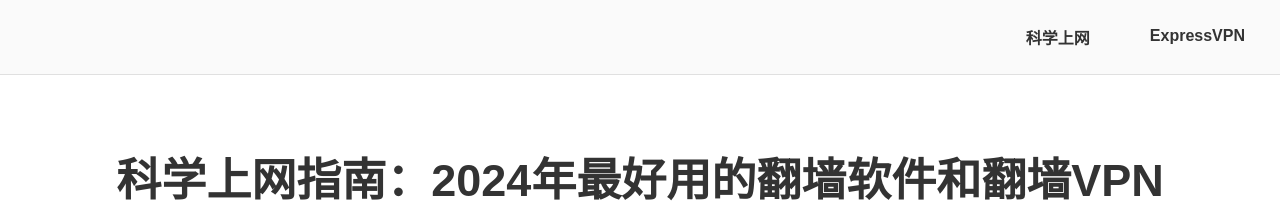
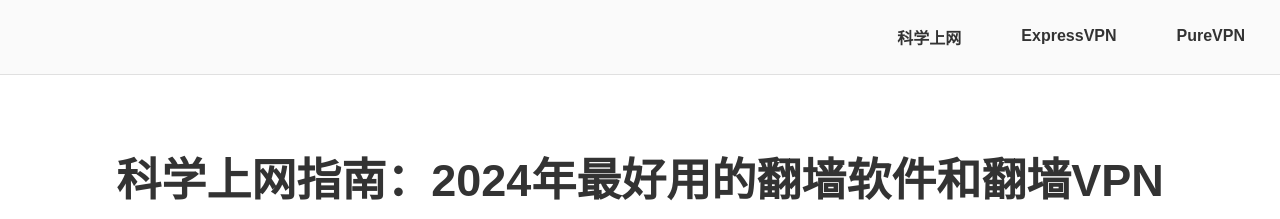
Before and after one commit to chinavpns/chinavpns.github.io, a Jekyll site: the page built from index.md, in a window 1280 px wide. Shown: the top 219 px of the page. Built offline with Jekyll 4.4.1, drawn with Linux system fonts in a browser that asks for light colours.

Commit message:
Update default.html

```diff
--- a/_layouts/default.html
+++ b/_layouts/default.html
@@ -15,6 +15,7 @@
             <ul class="nav">
                 <li><a href="{{ '/' | relative_url }}">科学上网</a></li>
                 <li><a href="{{ '/expressvpn/' | relative_url }}">ExpressVPN</a></li>
+                <li><a href="{{ '/purevpn/' | relative_url }}">PureVPN</a></li>
             </ul>
         </nav>
     </header>
```
